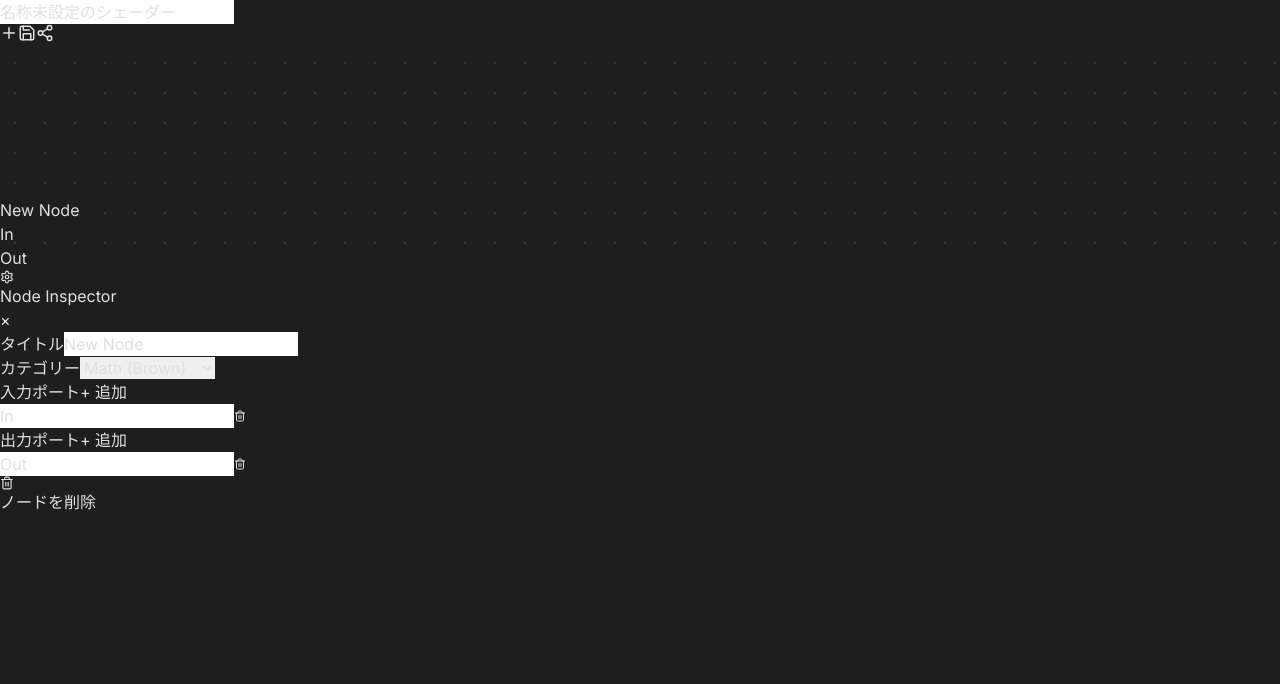
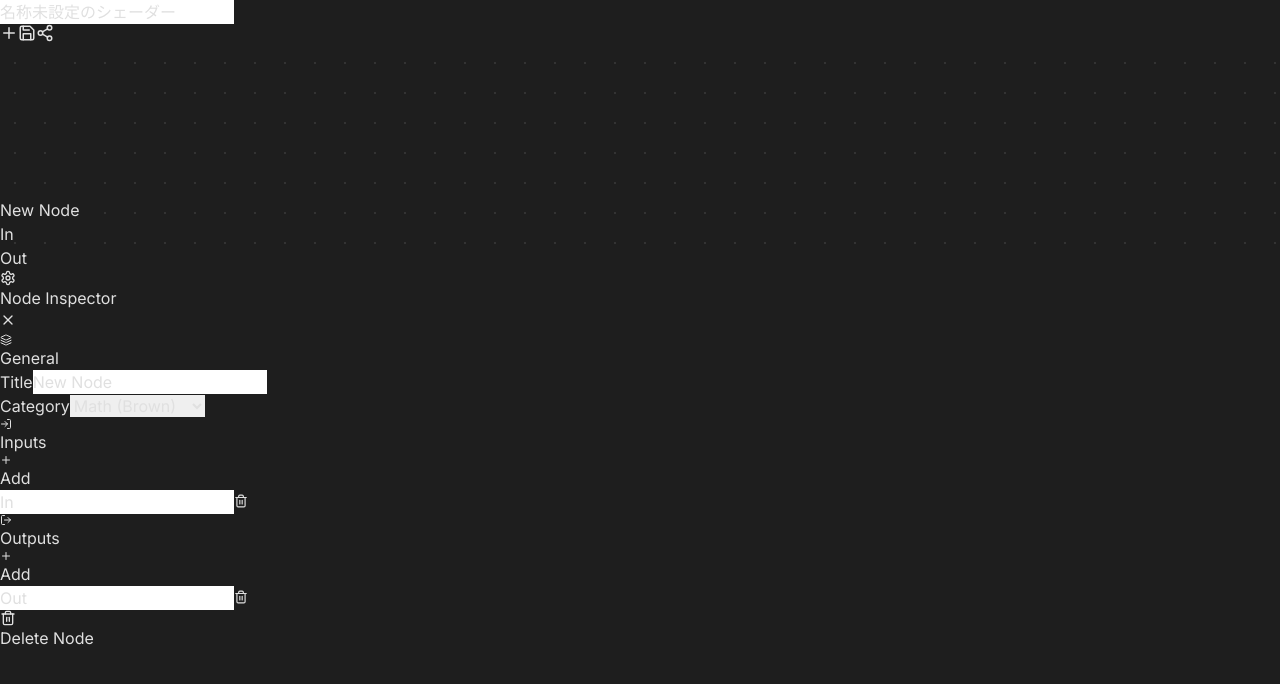
Before and after one commit to MtApricot/ShaderGraph-Web, a React (Vite) app: page / in a window 1280 px wide. Both pictures are taken after a click on the button 9 px from the left and 33 px from the top of the page. Shown: the top 684 px of the page. Built offline with nearby package versions, Linux system fonts and the light colour scheme; no server answers.

Commit message:
Node InspectorUI修正

```diff
--- a/src/components/Inspector.jsx
+++ b/src/components/Inspector.jsx
@@ -1,34 +1,50 @@
 import React from 'react';
-import { Trash2, Settings } from 'lucide-react';
+import { Trash2, Settings, Plus, X, Layers, LogIn, LogOut } from 'lucide-react';
 
 const Inspector = ({ selectedNode, updateNode, deleteNode, updatePort, addPort, removePort, isViewOnly, onClose }) => {
   if (!selectedNode) return null;
 
   return (
-    <div className="w-72 bg-[#252525] border-l border-[#444] transition-all flex flex-col shadow-2xl z-40 h-full">
-      <div className="p-4 border-b border-[#444] flex justify-between items-center bg-[#1a1a1a]">
-        <h2 className="text-sm font-bold flex items-center gap-2"><Settings size={14}/> Node Inspector</h2>
-        <button onClick={onClose} className="p-1 hover:bg-[#444] rounded text-[#888] hover:text-white">&times;</button>
+    <div className="w-80 bg-[#1c1c1c] border-l border-[#333] transition-all flex flex-col shadow-2xl z-40 h-full text-[#e0e0e0] font-sans">
+      {/* Header */}
+      <div className="px-4 py-3 border-b border-[#333] flex justify-between items-center bg-[#252525]">
+        <h2 className="text-sm font-semibold flex items-center gap-2 text-white">
+          <Settings size={16} className="text-[#888]" />
+          Node Inspector
+        </h2>
+        <button
+          onClick={onClose}
+          className="p-1 hover:bg-[#3c3c3c] rounded-md text-[#888] hover:text-white transition-colors"
+        >
+          <X size={16} />
+        </button>
       </div>
 
+      {/* Scrollable Content */}
       <div className="p-4 overflow-y-auto flex-grow text-xs space-y-6">
-        <div>
-          <label className="block text-[#888] mb-1.5">タイトル</label>
+
+        {/* General Info Section */}
+        <div className="space-y-3">
+          <h3 className="text-xs font-semibold text-[#888] uppercase tracking-wider mb-2 flex items-center gap-2">
+            <Layers size={12} /> General
+          </h3>
+          <div className="grid grid-cols-[80px_1fr] items-center gap-2">
+            <label className="text-[#888]">Title</label>
             <input
               value={selectedNode.title}
               onChange={(e) => updateNode(selectedNode.id, { title: e.target.value })}
               disabled={isViewOnly}
-            className="w-full bg-[#1a1a1a] border border-[#444] rounded p-2 outline-none focus:border-[#3b82f6]"
+              className="w-full bg-[#2a2a2a] border border-[#444] rounded px-2 py-1.5 outline-none focus:border-[#3b82f6] focus:ring-1 focus:ring-[#3b82f6] transition-all disabled:opacity-50"
             />
           </div>
 
-        <div>
-          <label className="block text-[#888] mb-1.5">カテゴリー</label>
+          <div className="grid grid-cols-[80px_1fr] items-center gap-2">
+            <label className="text-[#888]">Category</label>
             <select
               value={selectedNode.cat}
               onChange={(e) => updateNode(selectedNode.id, { cat: e.target.value })}
               disabled={isViewOnly}
-            className="w-full bg-[#1a1a1a] border border-[#444] rounded p-2 outline-none"
+              className="w-full bg-[#2a2a2a] border border-[#444] rounded px-2 py-1.5 outline-none focus:border-[#3b82f6] focus:ring-1 focus:ring-[#3b82f6] transition-all appearance-none disabled:opacity-50"
             >
               <option value="input">Input (Blue)</option>
               <option value="math">Math (Brown)</option>
@@ -36,56 +52,111 @@ const Inspector = ({ selectedNode, updateNode, deleteNode, updatePort, addPort,
               <option value="master">Master (Green)</option>
             </select>
           </div>
+        </div>
 
+        <div className="h-px bg-[#333] my-4" />
+
+        {/* Inputs Section */}
         <div>
-          <div className="flex justify-between items-center mb-2">
-            <label className="text-[#888]">入力ポート</label>
-            {!isViewOnly && <button onClick={() => addPort(selectedNode.id, 'inputs')} className="text-[#3b82f6] hover:underline">+ 追加</button>}
+          <div className="flex justify-between items-center mb-3">
+            <h3 className="text-xs font-semibold text-[#888] uppercase tracking-wider flex items-center gap-2">
+               <LogIn size={12} /> Inputs
+            </h3>
+            {!isViewOnly && (
+              <button
+                onClick={() => addPort(selectedNode.id, 'inputs')}
+                className="flex items-center gap-1 text-xs text-[#3b82f6] hover:text-white bg-[#3b82f6]/10 hover:bg-[#3b82f6]/20 px-2 py-1 rounded transition-colors"
+              >
+                <Plus size={12} /> Add
+              </button>
+            )}
           </div>
+
+          <div className="space-y-2">
             {selectedNode.inputs.map((port, index) => (
-            <div key={port.id} className="flex gap-2 mb-2">
+              <div key={port.id} className="flex gap-2 items-center group">
                 <input
                   value={port.name}
                   onChange={(e) => updatePort(selectedNode.id, 'inputs', index, e.target.value)}
                   disabled={isViewOnly}
-                className="flex-grow bg-[#1a1a1a] border border-[#444] rounded p-1"
+                  className="flex-grow bg-[#2a2a2a] border border-[#444] rounded px-2 py-1.5 outline-none focus:border-[#3b82f6] transition-all disabled:opacity-50"
+                  placeholder="Port Name"
                 />
                 {!isViewOnly && (
-                <button onClick={() => removePort(selectedNode.id, 'inputs', index)} className="text-red-500 p-1"><Trash2 size={12}/></button>
+                  <button
+                    onClick={() => removePort(selectedNode.id, 'inputs', index)}
+                    className="text-[#666] hover:text-red-500 p-1.5 rounded hover:bg-[#333] transition-colors"
+                    title="Remove Port"
+                  >
+                    <Trash2 size={14} />
+                  </button>
                 )}
               </div>
             ))}
+            {selectedNode.inputs.length === 0 && (
+              <p className="text-[#666] italic text-center py-2 bg-[#252525] rounded border border-dashed border-[#444]">No inputs</p>
+            )}
+          </div>
         </div>
 
+        <div className="h-px bg-[#333] my-4" />
+
+        {/* Outputs Section */}
         <div>
-          <div className="flex justify-between items-center mb-2">
-            <label className="text-[#888]">出力ポート</label>
-            {!isViewOnly && <button onClick={() => addPort(selectedNode.id, 'outputs')} className="text-[#3b82f6] hover:underline">+ 追加</button>}
+          <div className="flex justify-between items-center mb-3">
+            <h3 className="text-xs font-semibold text-[#888] uppercase tracking-wider flex items-center gap-2">
+               <LogOut size={12} /> Outputs
+            </h3>
+            {!isViewOnly && (
+              <button
+                onClick={() => addPort(selectedNode.id, 'outputs')}
+                className="flex items-center gap-1 text-xs text-[#3b82f6] hover:text-white bg-[#3b82f6]/10 hover:bg-[#3b82f6]/20 px-2 py-1 rounded transition-colors"
+              >
+                <Plus size={12} /> Add
+              </button>
+            )}
           </div>
+
+          <div className="space-y-2">
             {selectedNode.outputs.map((port, index) => (
-            <div key={port.id} className="flex gap-2 mb-2">
+              <div key={port.id} className="flex gap-2 items-center group">
                 <input
                   value={port.name}
                   onChange={(e) => updatePort(selectedNode.id, 'outputs', index, e.target.value)}
                   disabled={isViewOnly}
-                className="flex-grow bg-[#1a1a1a] border border-[#444] rounded p-1"
+                  className="flex-grow bg-[#2a2a2a] border border-[#444] rounded px-2 py-1.5 outline-none focus:border-[#3b82f6] transition-all disabled:opacity-50"
+                  placeholder="Port Name"
                 />
                 {!isViewOnly && (
-                <button onClick={() => removePort(selectedNode.id, 'outputs', index)} className="text-red-500 p-1"><Trash2 size={12}/></button>
+                  <button
+                    onClick={() => removePort(selectedNode.id, 'outputs', index)}
+                    className="text-[#666] hover:text-red-500 p-1.5 rounded hover:bg-[#333] transition-colors"
+                    title="Remove Port"
+                  >
+                    <Trash2 size={14} />
+                  </button>
                 )}
               </div>
             ))}
+            {selectedNode.outputs.length === 0 && (
+              <p className="text-[#666] italic text-center py-2 bg-[#252525] rounded border border-dashed border-[#444]">No outputs</p>
+            )}
+          </div>
         </div>
 
+      </div>
+
+      {/* Footer Actions */}
       {!isViewOnly && (
+        <div className="p-4 border-t border-[#333] bg-[#252525]">
           <button
             onClick={() => deleteNode(selectedNode.id)}
-            className="w-full py-2 bg-red-900/30 border border-red-900 text-red-500 rounded hover:bg-red-900/50 transition-all flex items-center justify-center gap-2"
+            className="w-full py-2 bg-red-500/10 border border-red-500/30 text-red-500 rounded hover:bg-red-500 hover:text-white transition-all flex items-center justify-center gap-2 font-medium"
           >
-            <Trash2 size={14}/> ノードを削除
+            <Trash2 size={16}/> Delete Node
           </button>
+        </div>
       )}
-      </div>
     </div>
   );
 };
```
Lines whose indentation alone changed are shown as unchanged.
